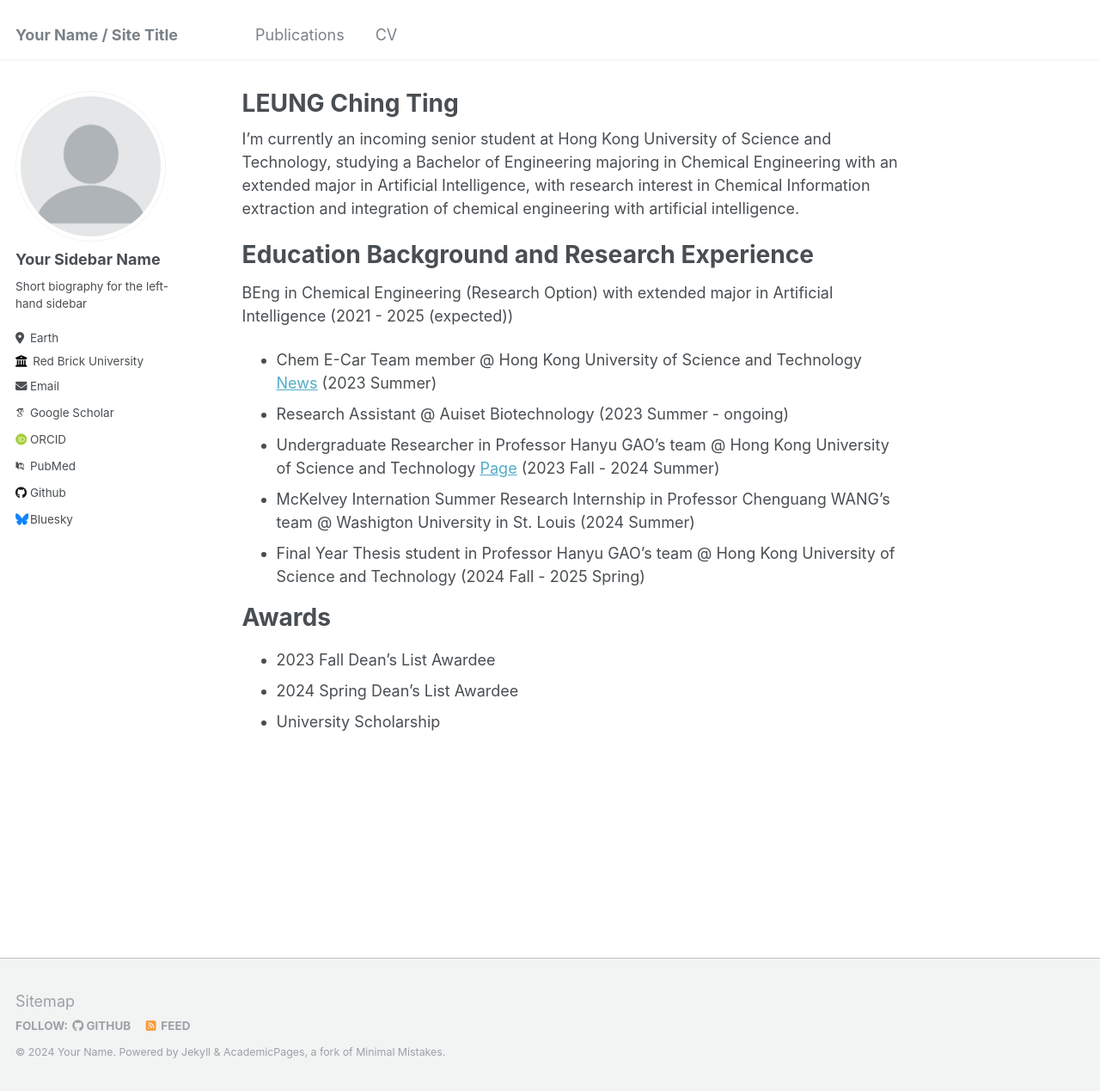
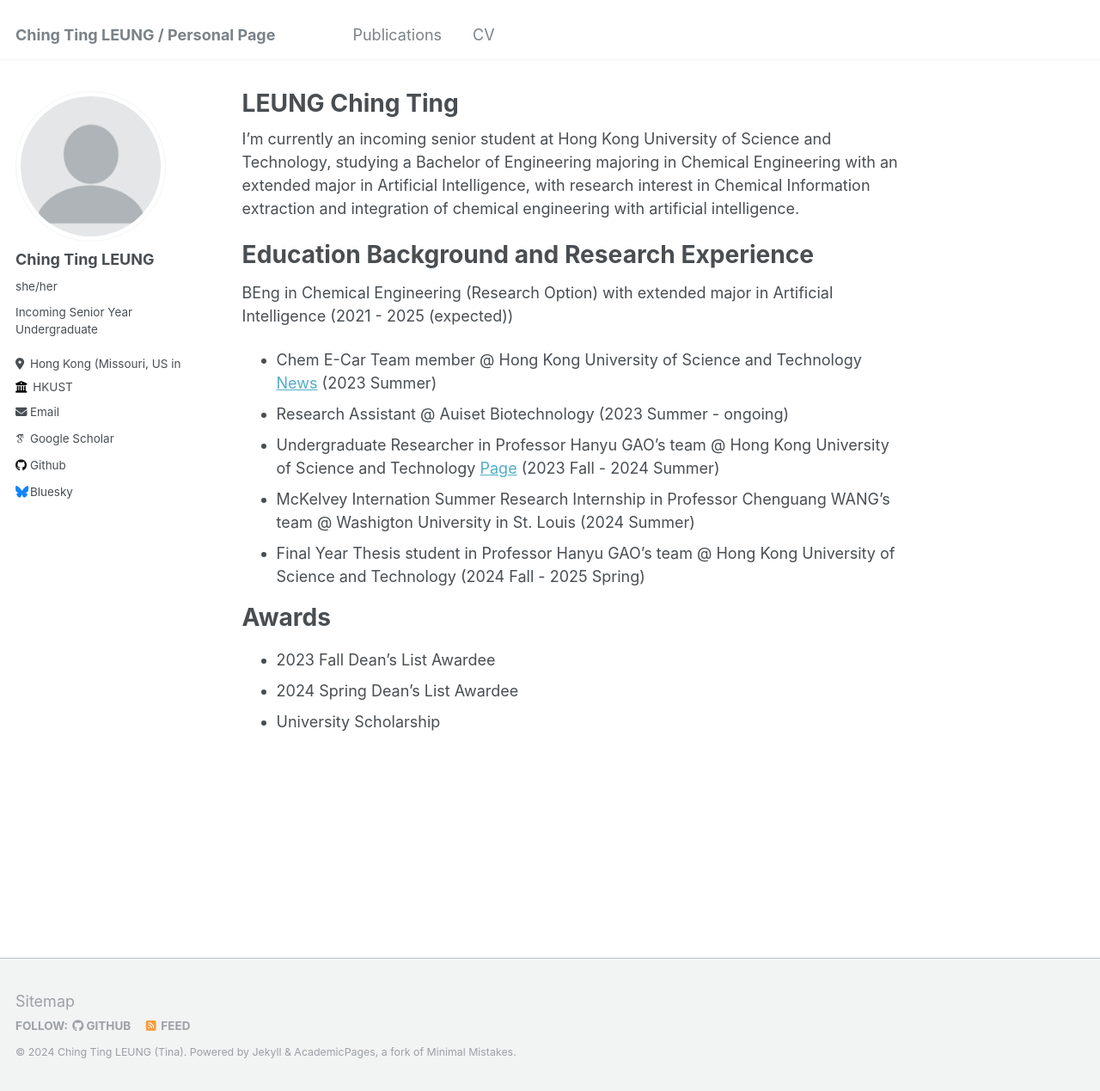
Before and after one commit to ting2025/ting2025.github.io, a Jekyll site: the page built from _pages/about.md, in a window 1280 px wide and 1269 px high. Shown: the whole window at 86% size. Built offline with Jekyll 4.4.1, drawn with Linux system fonts in a browser that asks for light colours; some web fonts are replaced.

Commit message:
Update _config.yml

```diff
--- a/_config.yml
+++ b/_config.yml
@@ -8,13 +8,13 @@
 
 # Basic Site Settings
 locale                   : "en-US"
-title                    : "Your Name / Site Title"
+title                    : "Ching Ting LEUNG / Personal Page"
 title_separator          : "-"
-name                     : &name "Your Name"
-description              : &description "personal description"
-url                      : https://academicpages.github.io # the base hostname & protocol for your site e.g. "https://mmistakes.github.io"
+name                     : &name "Ching Ting LEUNG (Tina)"
+description              : &description "Incoming Senior Year Undergraduate"
+url                      : https://ting2025.github.io # the base hostname & protocol for your site e.g. "https://mmistakes.github.io"
 baseurl                  : "" # the subpath of your site, e.g. "/blog"
-repository               : "academicpages/academicpages.github.io"
+repository               : "ting2025/ting2025.github.io"
 
 # Site Author - The following control what appear as part of the author content on the side bar.
 #               If a field is blank the icon and link will not appear, otherwise it will be shown.
@@ -22,21 +22,21 @@ repository               : "academicpages/academicpages.github.io"
 author:
   # Biographic information
   avatar           : "profile.png"
-  name             : "Your Sidebar Name"
-  pronouns         : # example: "she/her"
-  bio              : "Short biography for the left-hand sidebar"
-  location         : "Earth"
-  employer         : "Red Brick University"
+  name             : "Ching Ting LEUNG"
+  pronouns         : "she/her"
+  bio              : "Incoming Senior Year Undergraduate"
+  location         : "Hong Kong (Missouri, US in Summer 2024)"
+  employer         : "HKUST"
   uri              : # URL
-  email            : "none@example.org"
+  email            : "ctleungaf@connect.ust.hk"
 
   # Academic websites
   arxiv            : # URL - Update with the correct link to your profile
-  googlescholar    : "https://scholar.google.com/citations?user=PS_CX0AAAAAJ"
+  googlescholar    : "https://www.researchgate.net/profile/Ching-Ting-Leung"
   impactstory      : # URL
-  orcid            : "http://orcid.org/yourorcidurl"
+  orcid            : #"http://orcid.org/yourorcidurl"
   semantic         : # URL
-  pubmed           : "https://www.ncbi.nlm.nih.gov/pubmed/?term=john+snow"
+  pubmed           : #"https://www.ncbi.nlm.nih.gov/pubmed/?term=john+snow"
   researchgate     : # URL
 
   # Repositories and software development
```
